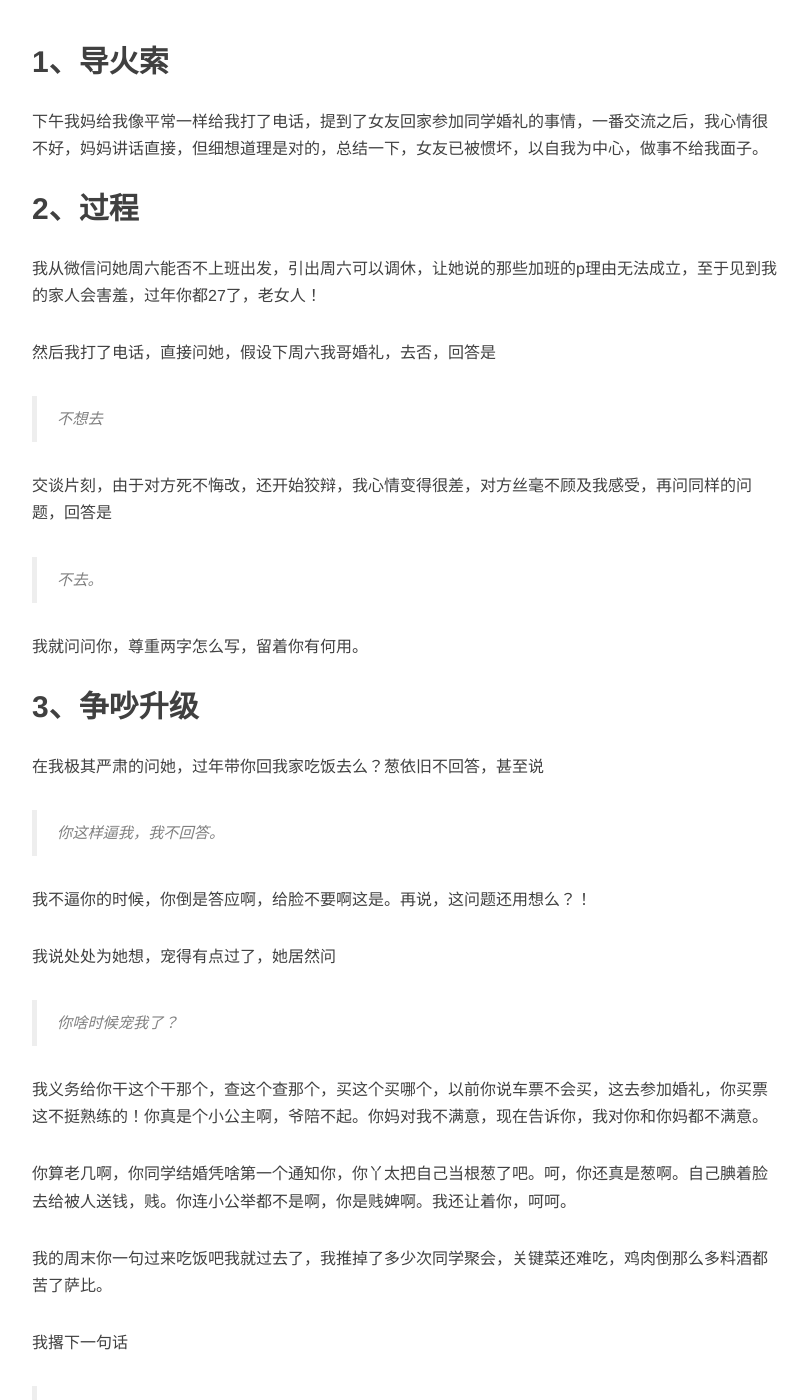
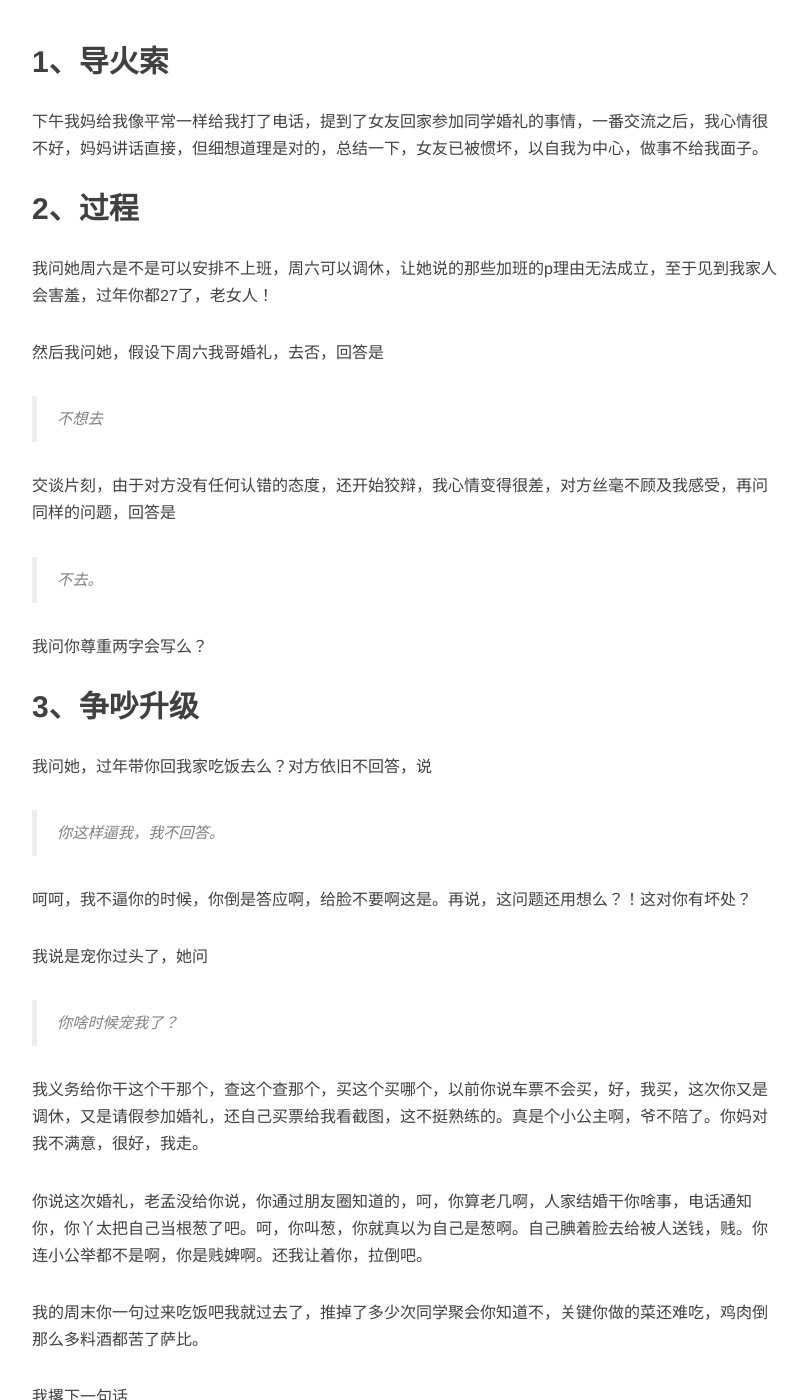
Before and after one commit to xofi/xofi.github.io, a Jekyll site: the page built from _posts/2015-11-20-conflict.md, in a window 1280 px wide and 1400 px high, scrolled down 725 px. Shown: the whole window, without its empty margins (233-1041 px from the left). Built offline with Jekyll 4.4.1, drawn with Linux system fonts in a browser that asks for light colours; nearby versions of some CDN libraries; comment, search, counter and statistics services are not loaded; some of the changed text lies outside the part shown.

Commit message:
modify content 1

```diff
--- a/_posts/2015-11-20-conflict.md
+++ b/_posts/2015-11-20-conflict.md
@@ -30,45 +30,44 @@
 
 ##2、过程
 
-我从微信问她周六能否不上班出发，引出周六可以调休，让她说的那些加班的p理由无法成立，至于见到我的家人会害羞，过年你都27了，老女人！
+我问她周六是不是可以安排不上班，周六可以调休，让她说的那些加班的p理由无法成立，至于见到我家人会害羞，过年你都27了，老女人！
 
-然后我打了电话，直接问她，假设下周六我哥婚礼，去否，回答是
+然后我问她，假设下周六我哥婚礼，去否，回答是
 
 > 不想去
 
-交谈片刻，由于对方死不悔改，还开始狡辩，我心情变得很差，对方丝毫不顾及我感受，再问同样的问题，回答是
+交谈片刻，由于对方没有任何认错的态度，还开始狡辩，我心情变得很差，对方丝毫不顾及我感受，再问同样的问题，回答是
 
 > 不去。
 
-我就问问你，尊重两字怎么写，留着你有何用。
+我问你尊重两字会写么？
 
 ##3、争吵升级
 
-在我极其严肃的问她，过年带你回我家吃饭去么？葱依旧不回答，甚至说
+我问她，过年带你回我家吃饭去么？对方依旧不回答，说
 
 > 你这样逼我，我不回答。
 
-我不逼你的时候，你倒是答应啊，给脸不要啊这是。再说，这问题还用想么？！
+呵呵，我不逼你的时候，你倒是答应啊，给脸不要啊这是。再说，这问题还用想么？！这对你有坏处？
 
-我说处处为她想，宠得有点过了，她居然问
+我说是宠你过头了，她问
 
 > 你啥时候宠我了？
 
-我义务给你干这个干那个，查这个查那个，买这个买哪个，以前你说车票不会买，这去参加婚礼，你买票这不挺熟练的！你真是个小公主啊，爷陪不起。你妈对我不满意，现在告诉你，我对你和你妈都不满意。
+我义务给你干这个干那个，查这个查那个，买这个买哪个，以前你说车票不会买，好，我买，这次你又是调休，又是请假参加婚礼，还自己买票给我看截图，这不挺熟练的。真是个小公主啊，爷不陪了。你妈对我不满意，很好，我走。
 
-你算老几啊，你同学结婚凭啥第一个通知你，你丫太把自己当根葱了吧。呵，你还真是葱啊。自己腆着脸去给被人送钱，贱。你连小公举都不是啊，你是贱婢啊。我还让着你，呵呵。
+你说这次婚礼，老孟没给你说，你通过朋友圈知道的，呵，你算老几啊，人家结婚干你啥事，电话通知你，你丫太把自己当根葱了吧。呵，你叫葱，你就真以为自己是葱啊。自己腆着脸去给被人送钱，贱。你连小公举都不是啊，你是贱婢啊。还我让着你，拉倒吧。
 
-我的周末你一句过来吃饭吧我就过去了，我推掉了多少次同学聚会，关键菜还难吃，鸡肉倒那么多料酒都苦了萨比。
+我的周末你一句过来吃饭吧我就过去了，推掉了多少次同学聚会你知道不，关键你做的菜还难吃，鸡肉倒那么多料酒都苦了萨比。
 
 我撂下一句话
 
 > 你自己想想吧！
 
-## 4、我与葱的矛盾
+## 4、矛盾
 
-两人自尊心都很强，对方是心中早就想好了答案，问别人只是为了印证自己的看法，获取对方的支持，我是心中有答案，压根不会问她。
-脾气发完，我很快会愿意和好，对面是绝对不先开口，冷战，扭头就走。
-也是为此，我专门写下这篇日志，目的是提醒自己不要忘记这次的耻辱。
+这个人，绝对不先开口，冷战，扭头就走，心中有答案，问我只是为了获得支持，我反对，就开始气，和所谓的朋友一起声讨我。
+我，脾气发完，会很快忘记不愉快，求和，不长记性。我写下这篇日志，就是是提醒自己不要忘记。
 
 ## 5、处理方法
 
@@ -84,14 +83,14 @@
 
 我对你的要求
 
-- 尊重我，方方面面，别以为你工作了就了不起
-- 在原则问题上，没那么多理由，能去做就别bb，狡辩只能火上浇油
-- 改掉酸别人的毛病，一把我惹毛就说在开玩笑，开个p咧
+- 尊重我，方方面面
+- 在原则问题上，没那么多理由，能去做就别bb，找理由只能火上浇油
+- 改掉酸别人的毛病，把我惹毛就说在开玩笑，开个p咧，跟你爹开去
 - 心里不爽别整个臭脸给我，看见就烦，本来长得就丑，摆个臭脸我想吐
 
 对我自己的要求
 
-- 今后她提出要求的时候，以我为主，我真心想去做就做，不想就说。对待这样一个贱婢，不用尊重。
+- 今后她提出要求的时候，我想去做就做，心有不情愿就拒绝。对待这样一个贱婢，不用尊重。
 
 — 干 —
 
@@ -103,14 +102,16 @@
 - 手套
 - 薄毛衫
 - 2双袜子
-- 钱包，我本打算自己买个竖款的，没问我就买了横款，照片不还是没法放，呵，无所谓了，某人的照片也该扔了
 - 娃娃
 - 赠送的洗衣液和洗发水
 - 凉/棉拖鞋
 - 饼干
+- 刮胡刀
+- 别人给她的吃的，直接转送给我
 
 还有这些
 
+- 钱包，我本打算自己买个竖款的，没问我就买了横款，照片不还是没法放，呵，无所谓了，某人的照片也该扔了
 - 3个衬衣，你陪着逛，我自己付钱
 - levis的仔裤，你陪着逛，我自己付钱
 - 我生日那天的蛋糕，用我给的味多美卡买的，对哦，我生日你啥都没送
@@ -121,7 +122,7 @@
 - ipad mini2
 - 娃娃
 - 下馆子几乎都是我付钱，唯一一次我说最近一直我付，你倒不乐意了，那臭脸，我都想扇你
-- 自行车，我爸寄过来的
+- 自行车，我爸寄过来的，不会给你了，呵呵
 - 电磁炉，双十一买的，你还说不划算，你自己买啊
 - 火车票（去天津的很多趟，来回的）
 - 回家的车票
@@ -129,20 +130,27 @@
 
 你做的那些事
 
-- 硕士毕业找工作期间报考江苏镇江公务员，一个即使考上都不会去的地方，一个大家都劝着别去报考的地方，为什么非要去报。
+- 硕士毕业找工作期间报考江苏镇江公务员，一个即使考上都不会去的地方，一个大家都劝着别去报考的地方，要我支持她去报考。
 
-- 就在她同学婚礼的上周，我哥要举办婚礼，提前一个月问她，表示不去，而这次一个男同学的婚礼提前调休各种请假去。
+- 就在她同学婚礼的上周，我哥要举办婚礼，提前一个月问她，直接说不去，这次一个男同学的婚礼提前调休各种请假去。
 
-- 我姥姥姥爷来北京玩，女友都不说主动去见个面问个好。她爸妈来我一直陪着，居然被她妈说我没有抢着付钱，或把钱先押那。
+- 我姥姥姥爷来北京玩，对方不说主动去见个面问个好。
 
-- 过年去我家吃饭问题上，态度不明确
+- 过年去我家吃饭问题上，不回答。
 
-- 我二姨夫以曾经被教过的学生身份给她爹打电话说今后可以牵线，被敷衍过去
+- 我二姨夫以曾经被教过的学生身份给她爹打电话说今后可以牵线，被她爹敷衍过去。
+
 
 我是怎么做的
 
 - 她妈去年五一来北京，陪玩陪吃
 
-- 她父母来看她工作地点，陪看陪吃，结账没提前压钱居然被说了
+- 她爸妈来，我一直陪着，还被她妈说我付钱晚了。
 
 - 她妈今年我们校庆那两天来看她的住处，我不仅陪着两天，走的时候还买好票，送到车站，连校庆晚会都没去看。你说你校庆也没去，是我让你不去的咯?
+
+
+
+##总结
+
+既然如此，何必浪费时间，别谈了。
```
Also changed, not shown: other parts of _posts/2015-11-20-conflict.md (+1 -1 lines), img/xofi.jpg (deleted).
